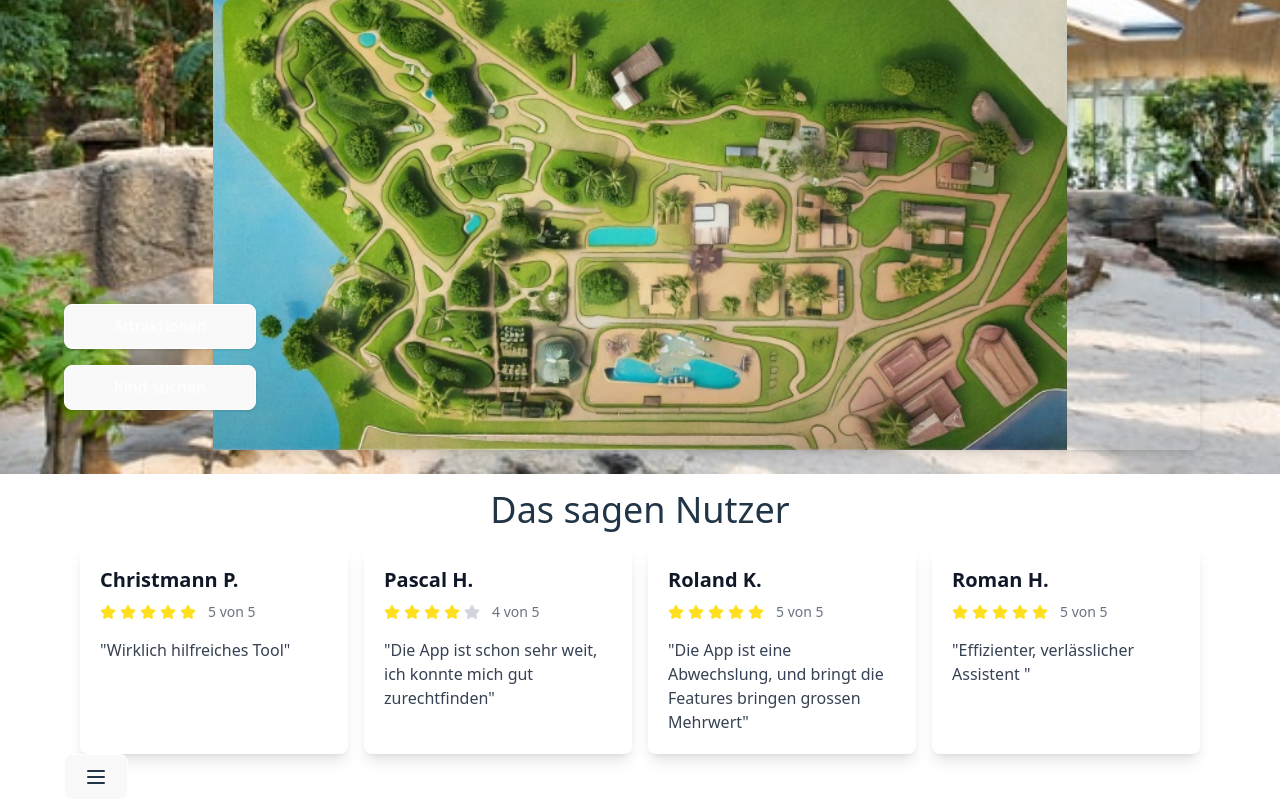
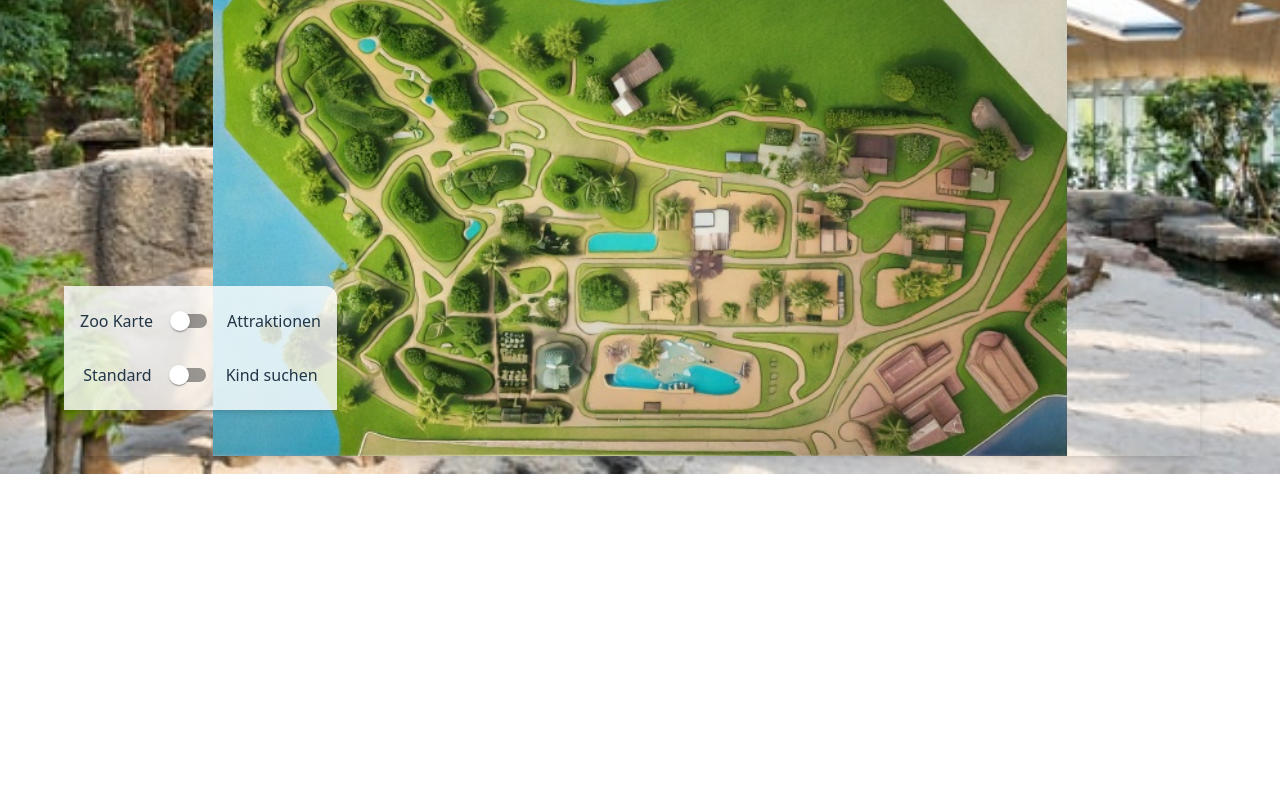
Before and after one commit to Stiwyy/ZooApplikation-SCRUM, a React (Vite) app: page / in a window 1280 px wide. Shown: the part 326-1126 px from the top of the page. After the commit the page ends 800 px from the top, so only its background shows below. Built offline with nearby package versions, Linux system fonts and the light colour scheme.

Commit message:
fix oopsies woopsies

```diff
--- a/src/App.jsx
+++ b/src/App.jsx
@@ -1,20 +1,20 @@
+import React, { useState, useEffect } from 'react';
 import './App.css';
 import Navbar from "./components/Navbar.jsx";
 import ZooLogo from "./assets/zoo_logo.png";
 import QrCode from "./components/QrCode.jsx";
-import {useState, useEffect} from 'react';
-import Test from "./page/Testpage.jsx";
 import Home from "./page/Home.jsx";
 import Impressum from "./components/Impressum.jsx";
 import Datenschutzerklaerung from "./components/Datenschutzerklaerung.jsx";
-import Attraktionen from "./components/Attraktionen.jsx"
+import Attraktionen from "./components/Attraktionen.jsx";
 import Map from "./components/Map.jsx";
-import User from "./components/User.jsx"
-import ZooMap from "./assets/zoomap.jpg"
-
+import User from "./components/User.jsx";
+import Switch from '@mui/material/Switch';
 
 function App() {
     const [activeComponent, setActiveComponent] = useState("Home");
+    const [showAttraktionen, setShowAttraktionen] = useState(false);
+    const [showChildFinder, setShowChildFinder] = useState(false);
 
     useEffect(() => {
         document.title = "Zoo Zürich";
@@ -29,7 +29,6 @@ function App() {
         }
     }, []);
 
-
     useEffect(() => {
         const path = window.location.pathname.split('/').pop();
         if (path) {
@@ -37,33 +36,67 @@ function App() {
         }
     }, []);
 
-    return (<div className="relative h-full">
-        <div className="grid grid-cols-3 gap-4 w-full mb-10">
-            <div className="place-self-end">
-                <img src={ZooLogo} className="w-24" alt="Zoo Logo"/>
+    return (
+        <div className="relative h-full">
+            <Navbar onPageChange={setActiveComponent} />
+
+            <div className="flex justify-end pr-4">
+                <img src={ZooLogo} className="w-24" alt="Zoo Logo" />
             </div>
+
+            {activeComponent === "Qrcode" && <QrCode />}
+            {activeComponent === "Home" && (
+                <Home
+                    showAttraktionen={showAttraktionen}
+                    showChildFinder={showChildFinder}
+                />
+            )}
+            {activeComponent === "Impressum" && <Impressum />}
+            {activeComponent === "Datenschutzerklaerung" && <Datenschutzerklaerung />}
+            {activeComponent === "Attraktionen" && <Attraktionen />}
+            {activeComponent === "Map" && <Map />}
+            {activeComponent === "User" && <User />}
+
+            {!(["Datenschutzerklaerung", "Impressum", "Qrcode", "Attraktionen"].includes(activeComponent)) && (
+                <div className="flex flex-col items-center gap-4 absolute bottom-0 left-0 p-4 bg-white/80 rounded-tr-xl shadow-md">
+                    <div className="flex items-center">
+                        <span className="mr-2">Zoo Karte</span>
+                        <Switch
+                            checked={showAttraktionen}
+                            onChange={(e) => {
+                                if (e.target.checked) {
+                                    // Wenn Attraktionen aktiviert werden, deaktiviere Kind suchen
+                                    setShowAttraktionen(true);
+                                    setShowChildFinder(false);
+                                } else {
+                                    // Schalte Attraktionen aus
+                                    setShowAttraktionen(false);
+                                }
+                            }}
+                        />
+                        <span className="ml-2">Attraktionen</span>
+                    </div>
+                    <div className="flex items-center">
+                        <span className="mr-2">Standard</span>
+                        <Switch
+                            checked={showChildFinder}
+                            onChange={(e) => {
+                                if (e.target.checked) {
+                                    setShowChildFinder(true);
+                                    setShowAttraktionen(false);
+                                } else {
+                                    setShowChildFinder(false);
+                                }
+                            }}
+                            color="secondary"
+                        />
+                        <span className="ml-2">Kind suchen</span>
+                    </div>
+                </div>
+
+            )}
         </div>
-
-
-        <div>
-            {activeComponent === "Qrcode" && <QrCode/>}
-            {activeComponent === "Home" && <Home/>}
-            {activeComponent === "Impressum" && <Impressum/>}
-            {activeComponent === "Datenschutzerklaerung" && <Datenschutzerklaerung/>}
-            {activeComponent === "Attraktionen" && <Attraktionen/>}
-            {activeComponent === "Map" && <Map/>}
-            {activeComponent === "User" && <User />}
-            <Navbar onPageChange={setActiveComponent}/>
-        </div>
-
-
-        {!(activeComponent === "Datenschutzerklaerung" || activeComponent === "Impressum" || activeComponent === "Qrcode" || activeComponent === "Attraktionen") && (
-            <div className="flex flex-col items-center gap-4 absolute bottom-0 left-0">
-                <button className="w-48 rounded-xl bg-blue-500 text-white p-2 shadow">Attraktionen</button>
-                <button className="w-48 rounded-xl bg-gray-500 text-white p-2 shadow">Kind suchen</button>
-            </div>)}
-
-    </div>);
+    );
 }
 
 export default App;
--- a/src/page/Home.jsx
+++ b/src/page/Home.jsx
@@ -1,28 +1,15 @@
 import ZooMap from "../assets/zoomap.jpg";
+import AttraktionenMap from "../assets/attraktionen.jpg";
+import Kind from "../assets/kind.png";
 
-export default function Home() {
-  const cards = [
-    {
-      name: 'Christmann P.',
-      rating: 5,
-      review: 'Wirklich hilfreiches Tool',
-    },
-    {
-      name: 'Pascal H.',
-      rating: 4,
-      review: 'Die App ist schon sehr weit, ich konnte mich gut zurechtfinden',
-    },
-    {
-      name: 'Roland K.',
-      rating: 5,
-      review: 'Die App ist eine Abwechslung, und bringt die Features bringen grossen Mehrwert',
-    },
-    {
-      name: 'Roman H.',
-      rating: 5,
-      review: 'Effizienter, verlässlicher Assistent ',
-    },
-  ];
+export default function Home({ showAttraktionen, showChildFinder }) {
+    let mapToShow = ZooMap;
+
+    if (showChildFinder) {
+        mapToShow = Kind;
+    } else if (showAttraktionen) {
+        mapToShow = AttraktionenMap;
+    }
 
     return (
         <>
@@ -30,55 +17,12 @@ export default function Home() {
             <p>
                 Hier kannst du deine Erfahrungen in unserem Zoo verbessern, mit vielen nützlichen Features. Da ist für jeden was dabei!
             </p>
-
-      {/* Karten-Ansicht */}
             <div className="flex justify-center items-center p-4">
                 <img
-          src={ZooMap}
-          alt="Zoo Karte"
+                    src={mapToShow}
+                    alt="Karte"
                     className="w-[90vw] h-[60vh] object-contain rounded-lg shadow-lg"
                 />
-      </div>
-
-      <br />
-
-      {/* Nutzerbewertungen */}
-      <h2 className="text-4xl text-center mb-4">Das sagen Nutzer</h2>
-      <div className="grid grid-cols-1 md:grid-cols-2 lg:grid-cols-4 gap-4 px-4">
-        {cards.map((card, index) => (
-          <div
-            key={index}
-            className="max-w-sm rounded-lg shadow-lg overflow-hidden bg-white dark:bg-slate-800 p-5"
-          >
-            <div className="font-bold text-xl mb-2 text-gray-900 dark:text-white">
-              {card.name}
-            </div>
-            <div className="flex items-center mt-2 mb-4">
-              {Array(5)
-                .fill(0)
-                .map((_, i) => (
-                  <svg
-                    key={i}
-                    className={`w-4 h-4 mr-1 ${
-                      i < card.rating ? "text-yellow-300" : "text-gray-300"
-                    }`}
-                    aria-hidden="true"
-                    xmlns="http://www.w3.org/2000/svg"
-                    fill="currentColor"
-                    viewBox="0 0 22 20"
-                  >
-                    <path d="M20.924 7.625a1.523 1.523 0 0 0-1.238-1.044l-5.051-.734-2.259-4.577a1.534 1.534 0 0 0-2.752 0L7.365 5.847l-5.051.734A1.535 1.535 0 0 0 1.463 9.2l3.656 3.563-.863 5.031a1.532 1.532 0 0 0 2.226 1.616L11 17.033l4.518 2.375a1.534 1.534 0 0 0 2.226-1.617l-.863-5.03L20.537 9.2a1.523 1.523 0 0 0 .387-1.575Z" />
-                  </svg>
-                ))}
-              <p className="ml-2 text-sm font-medium text-gray-500 dark:text-gray-400">
-                {card.rating} von 5
-              </p>
-            </div>
-            <p className="text-gray-700 text-base dark:text-slate-300">
-              "{card.review}"
-            </p>
-          </div>
-        ))}
             </div>
         </>
     );
```
Lines whose indentation alone changed are shown as unchanged.
